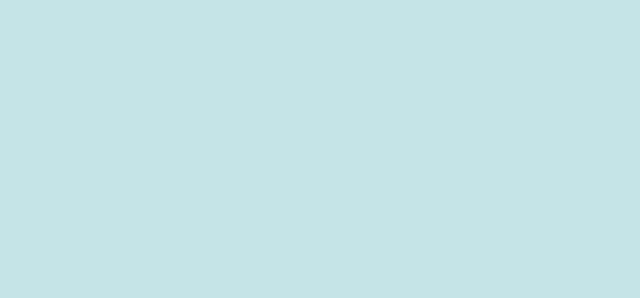
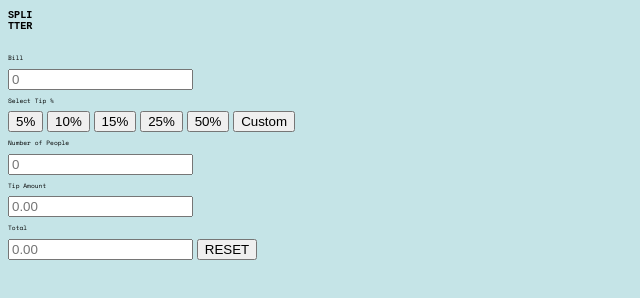
Before and after one commit to rameez012001/tip-calculator, a plain HTML site: page index.html in a window 1280 px wide. Shown: the whole page, without its empty margins (0-640 px from the left). Drawn offline with nearby package versions, Linux system fonts and the light colour scheme.

Commit message:
strucure and functionality done

```diff
--- a/app.js
+++ b/app.js
@@ -0,0 +1,13 @@
+function Percent(x){
+    let bll = document.getElementById('TBllamnt');
+    let Prsn = document.getElementById('PeNr');
+    let amt = x*100/bll.value;
+    let amt1 = amt/Prsn.value;
+    let amt2 = parseInt(bll.value)+parseInt(amt);
+    document.getElementById('TpAt').value=amt1;
+    document.getElementById('BlAt').value=amt2;
+}
+function Reset(){
+    const Inputs = document.querySelectorAll(".Inpts");
+    Inputs.forEach((x)=>{x.value=""})
+}
--- a/index.css
+++ b/index.css
@@ -3,4 +3,5 @@
 html,body{
     font-family: 'Space Mono', monospace;
     background-color: hsl(185, 41%, 84%);
+    font-size: 62.5%;
 }
--- a/index.html
+++ b/index.html
@@ -10,6 +10,43 @@
     <script src="app.js"></script>
 </head>
 <body>
+    <div class="container">
 
+        <!-- heading -->
+        <header role="heading">
+            <h1><pre>SPLI
+TTER
+            </pre></h1>
+        </header>
+
+        <!-- main -->
+        <main role="combobox">
+            <div class="BllSd">
+                <p>Bill</p>
+                <input class="Inpts" type="text" name="Total_Bill_Amount" id="TBllamnt" placeholder="0">
+                <p>Select Tip %</p>
+                <button class="btns" onclick="Percent(5)">5%</button>
+                <button class="btns" onclick="Percent(10)">10%</button>
+                <button class="btns" onclick="Percent(15)">15%</button>
+                <button class="btns" onclick="Percent(25)">25%</button>
+                <button class="btns" onclick="Percent(50)">50%</button>
+                <button class="btns" onclick="Percent(1)">Custom</button>
+
+                <p>Number of People</p>
+                <input class="Inpts" type="text" name="People" id="PeNr" placeholder="0">
+            </div>
+
+
+            <div class="RsltSd">
+                <p>Tip Amount</p>
+                <input class="Inpts" type="text" name="Tip_Amount" id="TpAt" placeholder="0.00">
+                <p>Total</p>
+                <input class="Inpts" type="text" name="Bill_Amount" id="BlAt" placeholder="0.00">
+                <button class="btns" onclick="Reset()">RESET</button>
+            </div>
+        </main>
+
+
+    </div>
 </body>
 </html>
```
